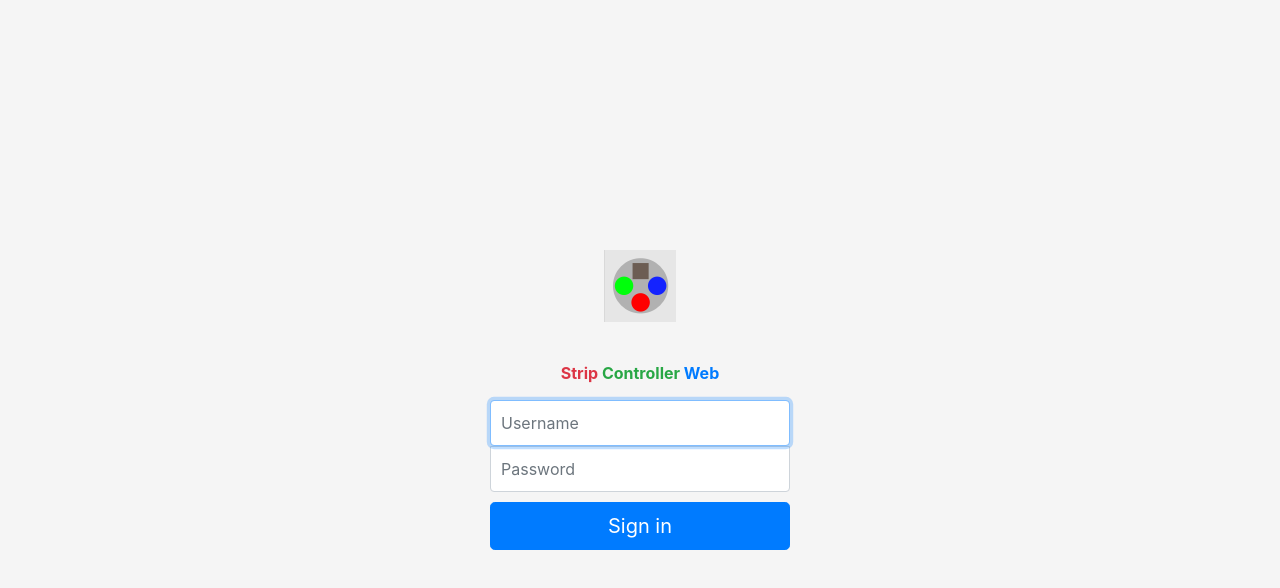
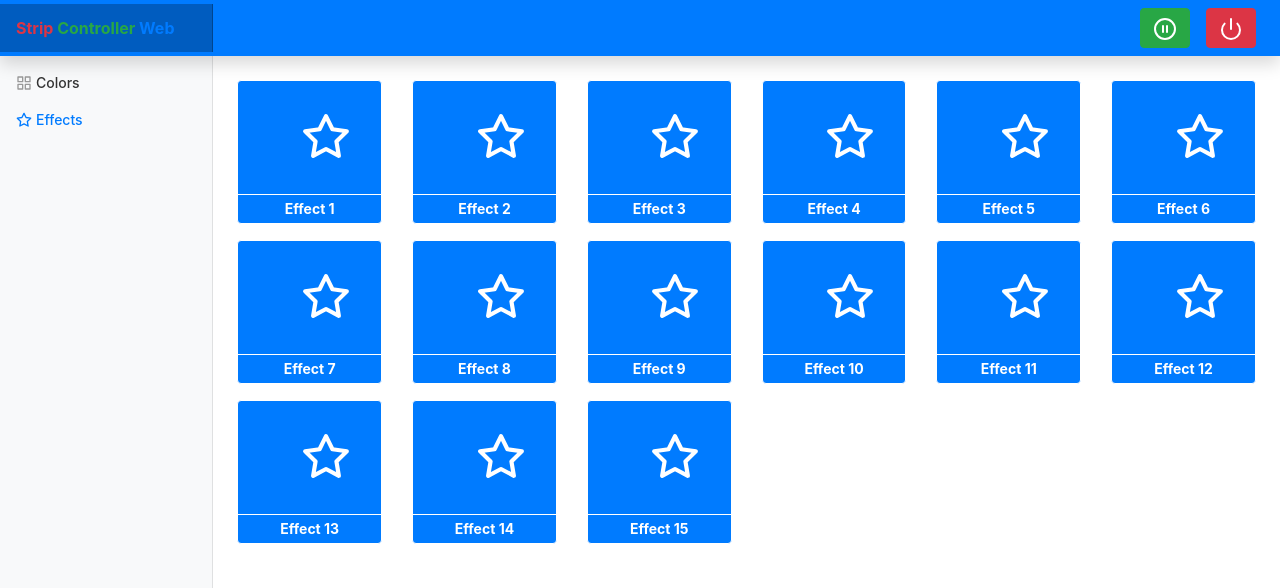
Before and after one commit to brunopk/strip-controller-web, a React (Create React App) app: page /eff in a window 1280 px wide. Before the commit this address led to /login. Shown: the top 588 px of the page. Built offline with nearby package versions, Linux system fonts and the light colour scheme.

Commit message:
New effect panel and improve colors panle

```diff
--- a/src/App.js
+++ b/src/App.js
@@ -1,11 +1,13 @@
-import React from 'react';
-import {Switch, Route, Redirect} from 'react-router-dom'
+import React from "react";
+import {Switch, Route, Redirect} from "react-router-dom"
+import {Panel as PColors} from "./components/panels/colors"
+import {Panel as PEffects } from "./components/panels/effects"
 import "bootstrap/dist/css/bootstrap.min.css"
 import "bootstrap/dist/js/bootstrap.min"
-import './App.css';
+import "./App.css";
 import Login from "./components/login";
 import Dashboard from "./components/dashboard/Dashboard";
-import PrivateRoute from './components/private-route'
+import PrivateRoute from "./components/private-route"
 
 function App() {
 
@@ -32,11 +34,21 @@ function App() {
             Important: A route with path="/" will *always* match
             the URL because all URLs begin with a /. So that's
             why we put this one last of all */}
+
+                {/* for test (remove this) */}
                 <Route path="/dash">
-                <Dashboard/>
-            </Route>
-            <PrivateRoute path="/dashboard">
-                    <Dashboard/>
+                  <Dashboard CurrentPanel={PColors}/>
+                </Route>
+                <Route path="/eff">
+                  <Dashboard CurrentPanel={PEffects}/>
+                </Route>
+                {/* */}
+
+                <PrivateRoute path="/dashboard">
+                    <Dashboard CurrentPanel={PColors}/>
+                </PrivateRoute>
+                <PrivateRoute path="/dashboard">
+                    <Dashboard CurrentPanel={PEffects}/>
                 </PrivateRoute>
                 <Route path="/">
                     <Redirect to={{pathname: "/dashboard"}}/>
--- a/src/components/dashboard/Dashboard.js
+++ b/src/components/dashboard/Dashboard.js
@@ -5,9 +5,10 @@ import * as Icon from 'react-feather';
 import Logo from "../../components/logo";
 import {setBodyClass, setRootClass} from "../../utils/css"
 import {Panel as PColors} from "../panels/colors"
+import {Panel as PEffects} from "../panels/effects"
 
 
-function Dashboard() {
+function Dashboard({CurrentPanel}) {
 
     setRootClass("root-dashboard");
     setBodyClass("body-dashboard");
@@ -25,12 +26,12 @@ function Dashboard() {
                     <ul className="navbar-nav px-3">
                         <li className="nav-item text-nowrap">
                             <a className="nav-link" href="/logut">
-                                <button class="btn btn-success">< Icon.PauseCircle /></button>
+                                <button className="btn btn-success">< Icon.PauseCircle /></button>
                             </a>
                         </li>
                         <li className="nav-item text-nowrap">
                             <a className="nav-link" href="/logut">
-                                <button class="btn btn-danger">< Icon.Power /></button>
+                                <button className="btn btn-danger">< Icon.Power /></button>
                             </a>
                         </li>
                     </ul>
@@ -41,9 +42,14 @@ function Dashboard() {
                         <div className="sidebar-sticky pt-3">
                             <ul className="nav flex-column">
                                 <li className="nav-item">
-                                    <a className="nav-link active" href="/asdasd">
-                                        <Icon.Grid className={"feather"}/>
-                                       Colors <span className="sr-only">(current)</span>
+                                  {console.log(CurrentPanel)}
+                                    <a className={"nav-link " + (CurrentPanel === PColors ? "active" : "")} href="/dash">
+                                        <Icon.Grid className="feather"/>Colors <span className="sr-only"></span>
+                                    </a>
+                                </li>
+                                <li className="nav-item">
+                                    <a className={"nav-link " + (CurrentPanel === PEffects ? "active" : "")} href="/eff">
+                                        <Icon.Star className="feather"/>Effects <span className="sr-only"></span>
                                     </a>
                                 </li>
                             </ul>
@@ -55,7 +61,7 @@ function Dashboard() {
                       TODO color list should come from server
                       TODO implement onChose
                     */}
-                    <PColors values={[]}  editable={true} onChose={(hex) => {alert(hex)}}/>
+                    <CurrentPanel values={[]}  editable={true} onChose={(hex) => {alert(hex)}}/>
                     </main>
                 </div>
             </div>
--- a/src/components/panels/colors/Panel.css
+++ b/src/components/panels/colors/Panel.css
@@ -29,7 +29,3 @@
   border: 1px solid black;
   border-radius: .25rem;
 }
-
-.panel .row .add-color-container .add-color-col{
-  padding: 2rem;
-}
--- a/src/components/panels/colors/Panel.js
+++ b/src/components/panels/colors/Panel.js
@@ -12,20 +12,20 @@ function Color({hex, onChangeHex, onSelect, editable}) {
       onChangeHex(pepe.color)
     }
 
-    let first = <div class="col-4 col-mode" onClick={() => onSelect()} />
-    let middle = <div class="col-4 col-mode" onClick={() => onSelect()}/>
-    let last = <div class="col-4 col-mode" onClick={() => onSelect()} />
+    let first = <div className="col-4 col-mode" onClick={() => onSelect()} />
+    let middle = <div className="col-4 col-mode" onClick={() => onSelect()}/>
+    let last = <div className="col-4 col-mode" onClick={() => onSelect()} />
 
     if(editable){
       first =
-        <div class="col-4 col-mode">
+        <div className="col-4 col-mode">
           <ColorPicker enableAlpha={false} animation="slide-up" onClose={handleCloseColorPicker}>
             <Icon.Edit className="react-custom-trigger" color="white" />
           </ColorPicker>
         </div>
-      middle = <div class="col-4 col-mode"><Icon.Play color="white" onClick={() => onSelect()}/></div>
+      middle = <div className="col-4 col-mode"><Icon.Play color="white" onClick={() => onSelect()}/></div>
       last =
-        <div class="col-4 col-mode">
+        <div className="col-4 col-mode">
           <Icon.X color="white" />
         </div>
     }
@@ -33,8 +33,8 @@ function Color({hex, onChangeHex, onSelect, editable}) {
 
     return (
       <div className="col-sm-12 col-md-2 col-lg-2">
-        <div class="container-fluid color-container" >
-          <div class="row align-items-center" style={{backgroundColor: hex}}>
+        <div className="container-fluid color-container" >
+          <div className="row align-items-center" style={{backgroundColor: hex}}>
             {first}
             {middle}
             {last}
@@ -54,9 +54,9 @@ function Panel({values, onChose, editable }) {
     if(editable)
       addColorColumn =
         <div className="col-sm-12 col-md-2 col-lg-2 col-custom" onClick={newColor(colorList)}>
-          <div class="container-fluid color-container add-color-container">
-            <div class="row align-items-center">
-              <div class="col-4 offset-4 add-color-col">
+          <div className="container-fluid color-container add-color-container">
+            <div className="row align-items-center">
+              <div className="col-4 offset-4 text-center">
                 <Icon.Plus color="black" />
               </div>
             </div>
--- /dev/null
+++ b/src/components/panels/effects/Panel.css
@@ -0,0 +1,26 @@
+.panel .row .effect-container {
+    margin-bottom: 1rem;
+    height: 9rem;
+    width: 100%;
+    border: 1px solid white;
+    border-radius: .25rem;
+    cursor: pointer;
+    color: white;
+}
+
+.panel .row .effect-container:hover {
+  box-shadow: 0 4px 30px 0 rgba(0,0,0,.50), 0 7px 10px -5px rgba(0,0,0,.50);
+}
+
+.panel .row .effect-container .row {
+  padding: 0;
+}
+
+.panel .row .effect-container .row-1 {
+  height: 80%;
+}
+
+.panel .row .effect-container .row-2 {
+  height: 20%;
+  border-top: 1px solid white;
+}
--- /dev/null
+++ b/src/components/panels/effects/Panel.js
@@ -0,0 +1,35 @@
+import React from "react";
+import "./Panel.css"
+import * as Icon from 'react-feather';
+
+function Panel({values, onChose, editable }) {
+
+    const array = [1, 2, 3, 4, 5, 6, 7, 8, 9, 10, 11, 12, 13, 14, 15]
+
+    return (
+      <div className="container-fluid panel">
+          <div className="row">
+            {array.map(v =>
+            <div className="col-sm-12 col-md-2 col-lg-2">
+              <div className="container-fluid effect-container bg-primary">
+                <div className="row row-1">
+                  <div className="col-4 offset-4 text-center align-self-center">
+                    <Icon.Star height={50} width={50} color="white" />
+                  </div>
+                </div>
+                <div className="row row-2 text-center">
+                  <div className="col text-center align-self-center">
+                    <span>
+                      <strong>Effect {v}</strong>
+                    </span>
+                  </div>
+                </div>
+              </div>
+            </div>
+            )}
+          </div>
+      </div>
+    );
+}
+
+export default Panel;
--- /dev/null
+++ b/src/components/panels/effects/index.js
@@ -0,0 +1,3 @@
+import Panel from "./Panel";
+
+export {Panel};
```
